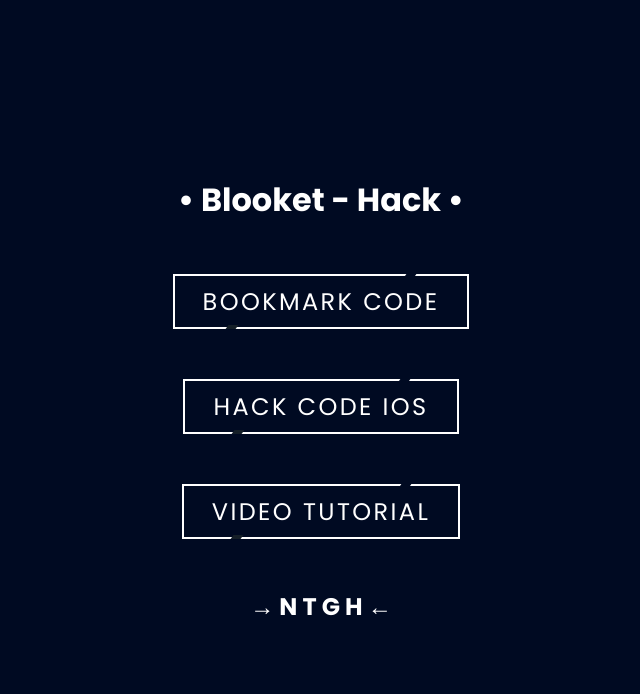
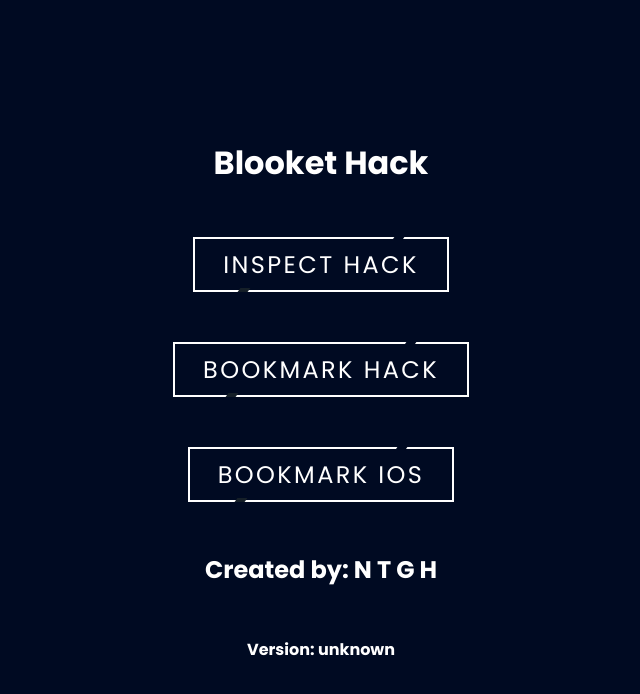
Before and after one commit to HungGaming1065/Blooket-Hack2, a plain HTML site: page index.html in a window 1280 px wide. Shown: the whole page, without its empty margins (319-959 px from the left). Drawn offline with Linux system fonts and the light colour scheme.

Commit message:
Update index.html

```diff
--- a/index.html
+++ b/index.html
@@ -3,13 +3,14 @@
   <head>
     <title>Hack Blooket</title>
     <link rel="stylesheet" href="./style.css" />
-    <h1><b><e>• Blooket - Hack •</e></b></h1>
+    <h1><b><e>Blooket Hack</e></b></h1>
   </head>
 
   <body>
-    <a href="https://drive.google.com/file/d/1CLm8ltBKhgT6sqAZjTwZ_BUVfW7btQsx/view?usp=drive_link" style="--clr: #1e9bff"> <span>Bookmark Code</span><i></i></a>
-    <a href="https://drive.google.com/file/d/1Kwmfs9STeR9ONzqoz6aoUDeU3OXJwkE3/view?usp=sharing" style="--clr: #FFFF00"> <span>Hack Code iOS</span><i></i></a>
-    <a href="https://www.youtube.com/watch?v=U7yyCtmYp5M&ab_channel=CodeMark" style="--clr: #6eff3e"> <span>Video Tutorial</span><i></i></a>
+    <a href="https://docs.google.com/document/d/1elfv073yX7wuNaU-b72STwNLdSCVgwLMMoI-8V9GAEg/edit?usp=drive_link" style="--clr: #b30fff"> <span>Inspect Hack</span><i></i></a>
+    <a href="https://drive.google.com/file/d/1CLm8ltBKhgT6sqAZjTwZ_BUVfW7btQsx/view?usp=drive_link" style="--clr: #0004ff"> <span>Bookmark Hack</span><i></i></a>
+    <a href="https://drive.google.com/file/d/1Kwmfs9STeR9ONzqoz6aoUDeU3OXJwkE3/view?usp=sharing" style="--clr: #FFFF00"> <span>Bookmark iOS</span><i></i></a>
   </body>
-  <h2><b><e>→ N T G H ←</e></b></h2>
+  <h2><b><e>Created by: N T G H</e></b></h2>
+  <h4><b><e>Version: unknown</e></b></h4>
 </html>
```
